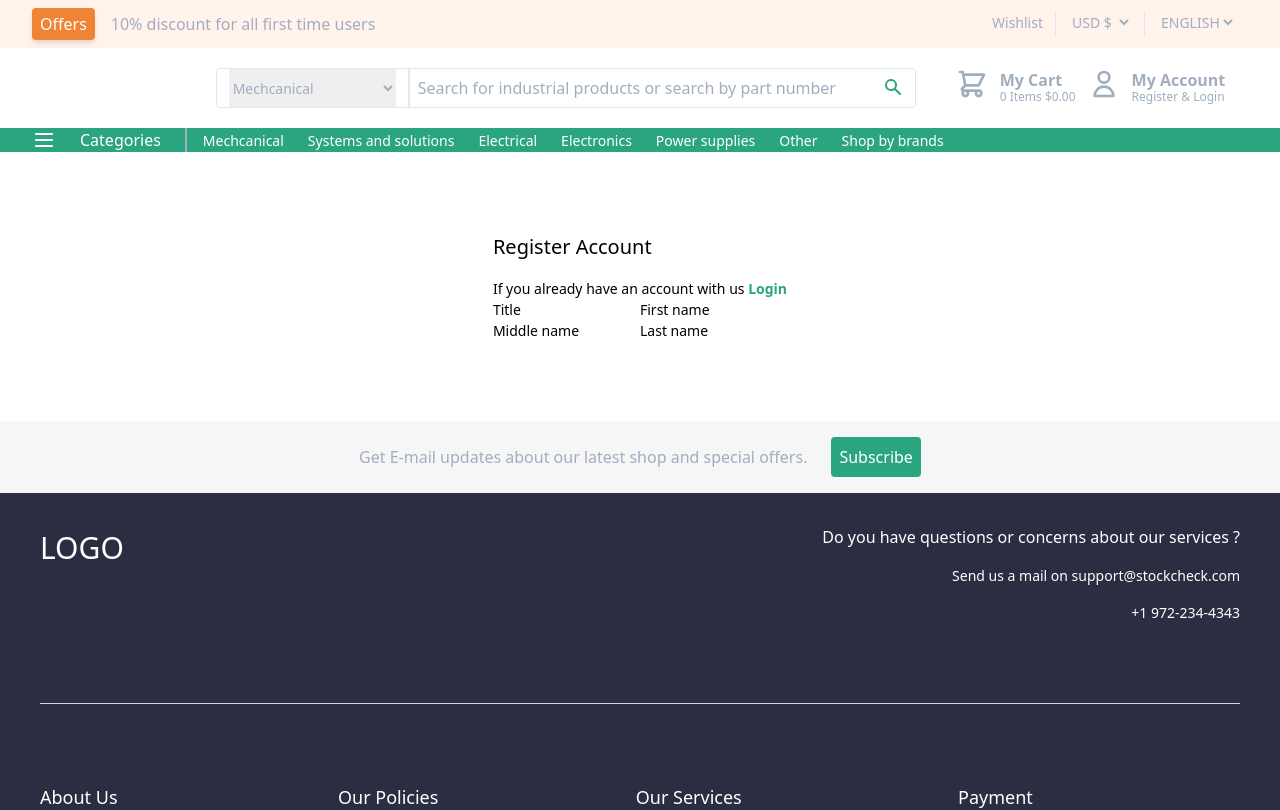
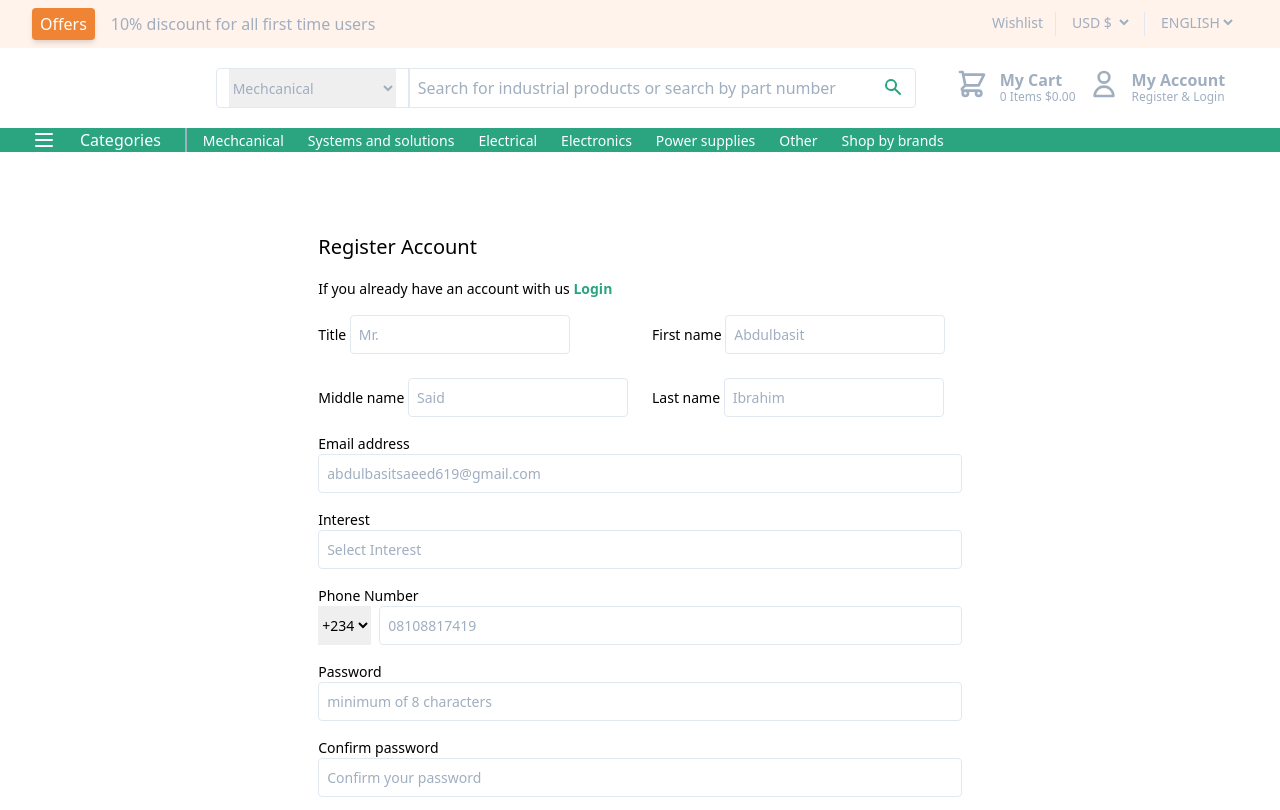
Before and after one commit to AbdulbasitSaid/greaneagle, a Nuxt app: page /register in a window 1280 px wide. Shown: the top 810 px of the page. Built offline with nearby package versions, Linux system fonts and the light colour scheme.

Commit message:
register

```diff
--- a/pages/register.vue
+++ b/pages/register.vue
@@ -3,6 +3,8 @@
     <div class="flex justify-center items-center py-20">
       <div class="flex-col w-80">
         <product-list-title>Register Account</product-list-title>
+        <!-- form -->
+        <div class="space-y-4">
           <div class="text-sm font-thin">
             If you already have an account with us
             <nuxt-link to="login" class="text-primary font-bold">
@@ -10,13 +12,146 @@
             >
           </div>
           <!-- name -->
-        <div class="grid grid-cols-2 text-sm font-thin">
-          <div>Title</div>
-          <div>First name</div>
-          <div>Middle name</div>
-          <div>Last name</div>
+          <div class="grid grid-cols-2 text-sm font-thin gap-6">
+            <div>
+              Title
+              <input
+                type="text"
+                name=""
+                id=""
+                class="border p-2 rounded"
+                placeholder="Mr."
+              />
+            </div>
+            <div>
+              First name
+              <input
+                type="text"
+                name=""
+                id=""
+                class="border p-2 rounded"
+                placeholder="Abdulbasit"
+              />
+            </div>
+            <div>
+              Middle name
+              <input
+                type="text"
+                name=""
+                id=""
+                class="border p-2 rounded"
+                placeholder="Said"
+              />
+            </div>
+            <div>
+              Last name
+              <input
+                type="text"
+                name=""
+                id=""
+                class="border p-2 rounded"
+                placeholder="Ibrahim"
+              />
+            </div>
           </div>
           <!-- end -->
+
+          <!-- email adderess -->
+          <div class="text-sm font-thin">
+            <div class="flex flex-col">
+              Email address
+              <input
+                type="text"
+                name=""
+                id=""
+                class="border p-2 rounded w-full block"
+                placeholder="abdulbasitsaeed619@gmail.com"
+              />
+            </div>
+          </div>
+          <!-- end -->
+
+          <!-- Interest -->
+          <div class="text-sm font-thin">
+            <div class="flex flex-col">
+              Interest
+              <input
+                type="text"
+                name=""
+                id=""
+                class="border p-2 rounded w-full block"
+                placeholder="Select Interest"
+              />
+            </div>
+          </div>
+          <!-- end -->
+
+          <!-- phone number -->
+          <div class="text-sm font-thin">
+            <div class="flex flex-col">
+              Phone Number
+              <div class="flex gap-2">
+                <select name="cars" id="cars" class="focus:border-gray-600">
+                  <option value="ng">+234</option>
+                  <option value="us">+244</option>
+                  <option value="uk">+344</option>
+                  <option value="cn">+999</option>
+                </select>
+                <input
+                  type="text"
+                  name=""
+                  id=""
+                  class="border p-2 rounded w-full block"
+                  placeholder="08108817419"
+                />
+              </div>
+            </div>
+          </div>
+          <!-- end -->
+
+          <!-- Password -->
+          <div class="text-sm font-thin">
+            <div class="flex flex-col">
+              Password
+              <input
+                type="text"
+                name=""
+                id=""
+                class="border p-2 rounded w-full block"
+                placeholder="minimum of 8 characters"
+              />
+            </div>
+          </div>
+          <!-- end -->
+
+          <!-- Confirm Password -->
+          <div class="text-sm font-thin">
+            <div class="flex flex-col">
+              Confirm password
+              <input
+                type="text"
+                name=""
+                id=""
+                class="border p-2 rounded w-full block"
+                placeholder="Confirm your password"
+              />
+            </div>
+          </div>
+          <!-- end -->
+
+          <!-- news teller request -->
+          <div class="text-sm font-thin">
+            Do you want to subscribe for newsletter ?
+            <!-- yes no -->
+            <div>
+              <input type="checkbox" name="yes" id="yes" />
+              <label for="yes">yes</label>
+            </div>
+            <!-- end -->
+          </div>
+          <!-- end -->
+        </div>
+        <!-- end form -->
       </div>
     </div>
     <subscribe-now></subscribe-now>
```
Lines whose indentation alone changed are shown as unchanged.
